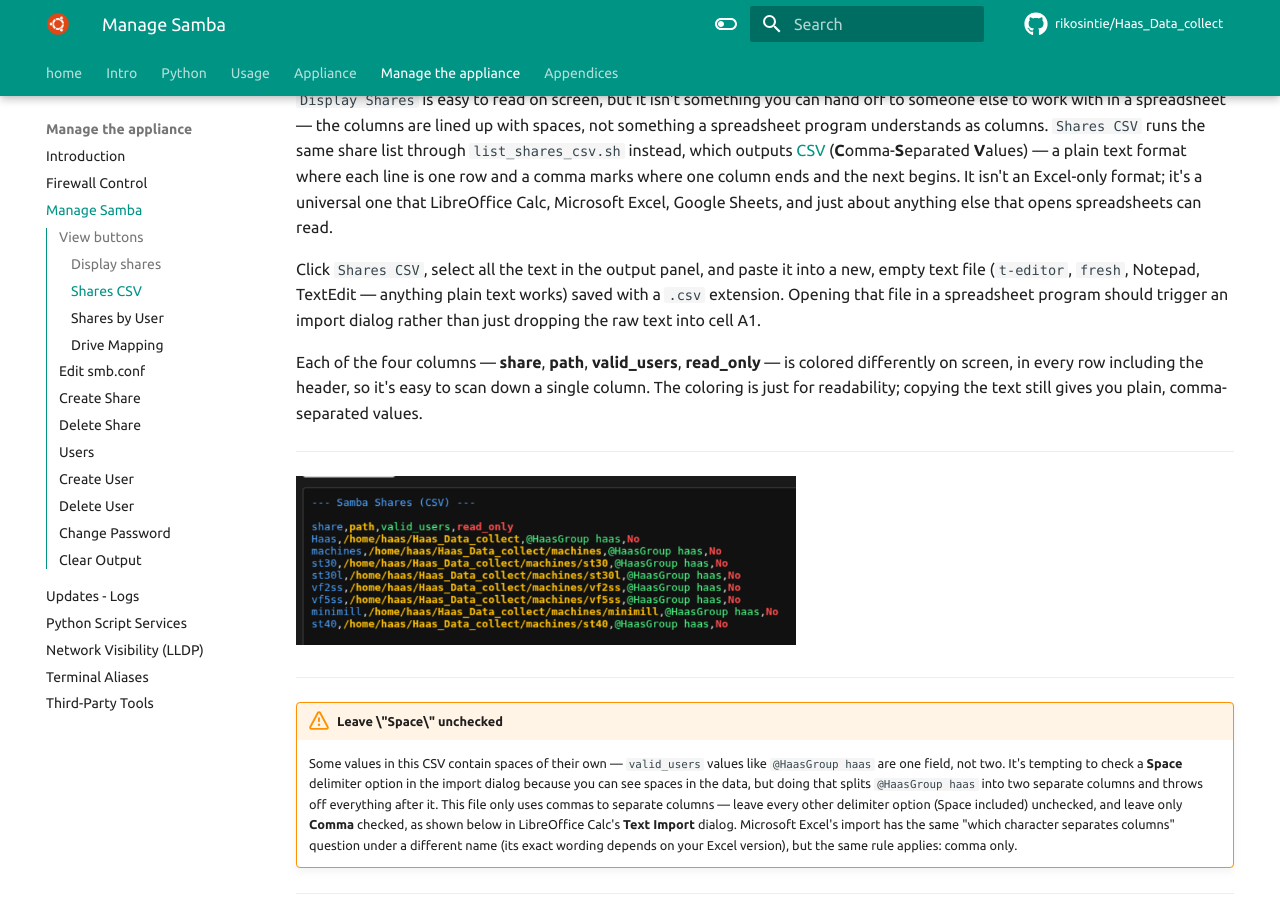
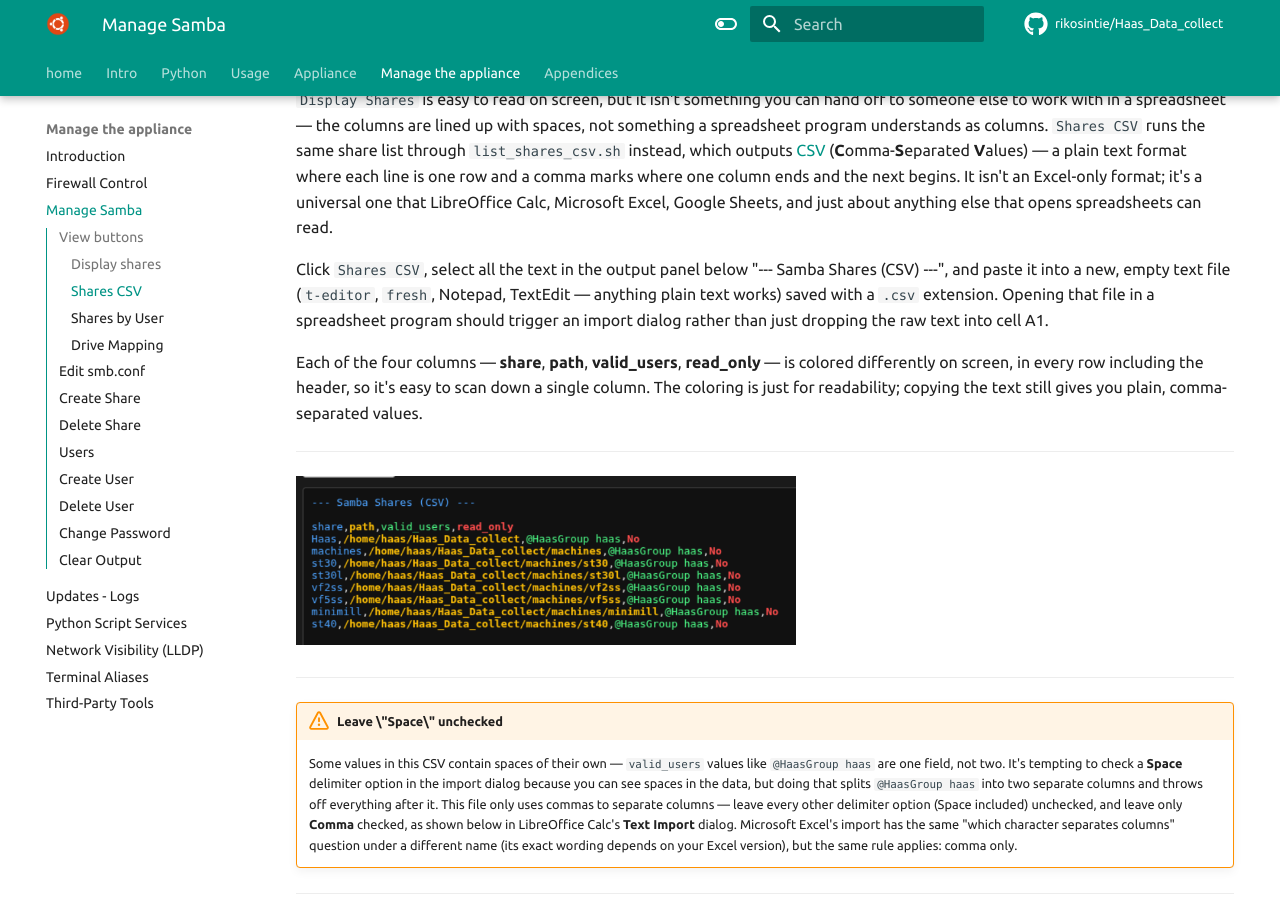
Before and after one commit to rikosintie/Haas_Data_collect, an MkDocs documentation site: the page built from docs/manage_the_appliance/samba.md, in a window 1280 px wide and 900 px high, scrolled down 2010 px. Built offline with MkDocs 1.6.1 and Material for MkDocs 9.7.7, drawn with Linux system fonts in a browser that asks for light colours; some web fonts are replaced; comment, search, counter and statistics services are not loaded.

Commit message:
Git Title: samba.md: updates shares-csv-excel.png image

```diff
--- a/docs/manage_the_appliance/samba.md
+++ b/docs/manage_the_appliance/samba.md
@@ -75,7 +75,7 @@
 LibreOffice Calc, Microsoft Excel, Google Sheets, and just about
 anything else that opens spreadsheets can read.
 
-Click `Shares CSV`, select all the text in the output panel, and paste
+Click `Shares CSV`, select all the text in the output panel below "--- Samba Shares (CSV) ---", and paste
 it into a new, empty text file (`t-editor`, `fresh`, Notepad, TextEdit —
 anything plain text works) saved with a `.csv` extension. Opening that
 file in a spreadsheet program should trigger an import dialog rather
@@ -109,7 +109,7 @@
 
 ----------------------------------------------------------------
 
-![screenshot](./img/shares-csv-excel.resized.png)
+![screenshot](./img/shares-csv-excel.png){ width="500"}
 
 ----------------------------------------------------------------
 
```
Also changed, not shown: docs/manage_the_appliance/img/shares-csv-excel.png (added).
